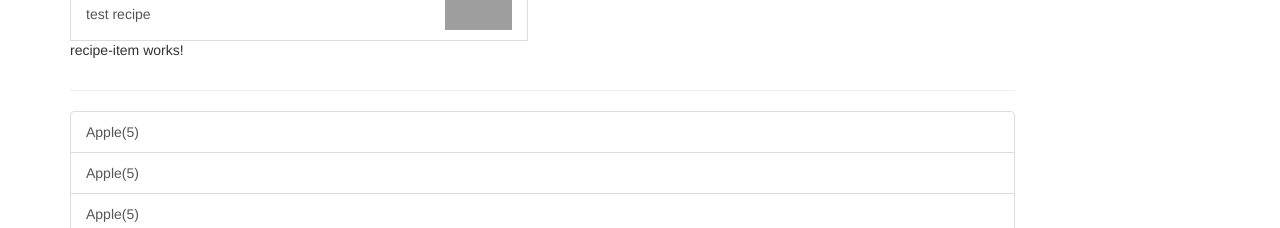
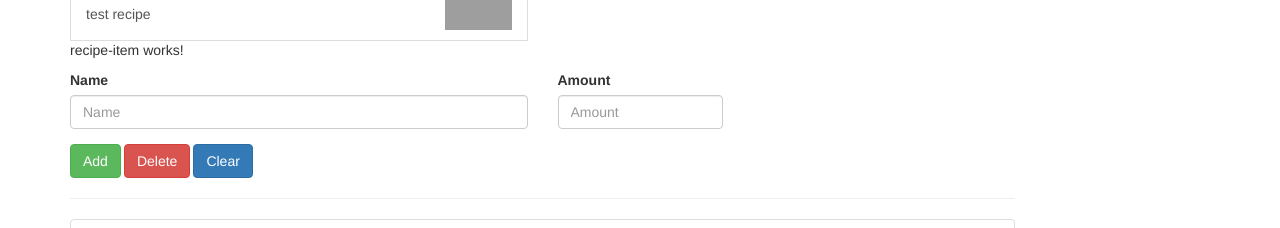
Before and after one commit to ahsanrifat/Angular_Learning_Project, an Angular app: page / in a window 1280 px wide. Shown: the part 391-619 px from the top of the page. Built offline with nearby package versions, Linux system fonts and the light colour scheme; grey boxes are pictures that could not be loaded.

Commit message:
Added Shopping Edit Form

```diff
--- a/src/app/shopping-list/shopping-edit/shopping-edit.component.html
+++ b/src/app/shopping-list/shopping-edit/shopping-edit.component.html
@@ -1 +1,23 @@
-<p>shopping-edit works!</p>
+<div class="row">
+  <div class="col-xs-12">
+    <form>
+      <div class="row">
+        <div class="col-sm-5 form-group">
+          <label for="name">Name</label>
+          <input type="text" id="name" class="form-control" placeholder="Name">
+        </div>
+        <div class="col-sm-2 form-group">
+          <label for="name">Amount</label>
+          <input type="number" id="Amount" class="form-control" placeholder="Amount">
+        </div>
+      </div>
+      <div class="row">
+        <div class="col-xs-12">
+          <button class="btn btn-success" type="submit">Add</button>
+          <button class="btn btn-danger" type="button" style="margin-left:3px">Delete</button>
+          <button class="btn btn-primary" type="button" style="margin-left:3px">Clear</button>
+        </div>
+      </div>
+    </form>
+  </div>
+</div>
--- a/src/app/shopping-list/shopping-list.component.html
+++ b/src/app/shopping-list/shopping-list.component.html
@@ -1,3 +1,4 @@
+<app-shopping-edit></app-shopping-edit>
 <div class="row">
   <!-- to create a very wide column -->
   <div class="col-xs-10">
```
